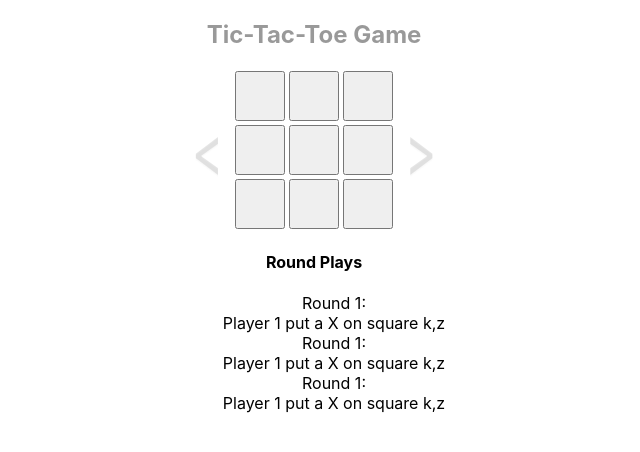
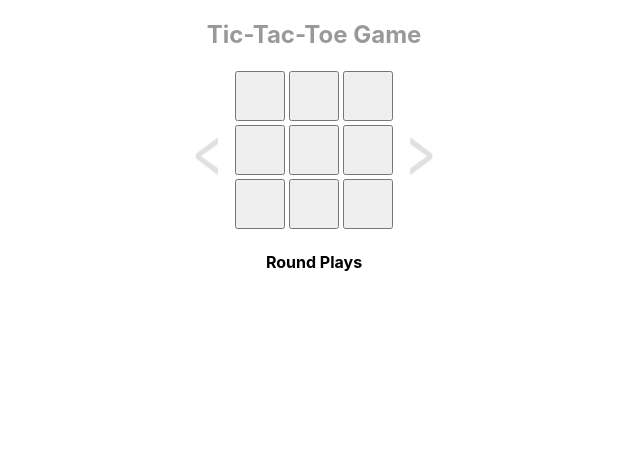
Before and after one commit to fr34nk/factoit, a React (Create React App) app: page / in a window 1280 px wide. Shown: the top 452 px of the page, without its empty margins (326-966 px from the left). Built offline with nearby package versions, Linux system fonts and the light colour scheme.

Commit message:
chore: refactor variable name infoList into playHistory

```diff
--- a/src/App.js
+++ b/src/App.js
@@ -47,7 +47,7 @@ export default function Game () {
         </div>
         <HistoryCtrlRight/>
       </div>
-      <HistoryInfo infoList={state.playHistory}/>
+      <HistoryInfo playHistory={state.playHistory}/>
     </div>
   )
 }
@@ -89,31 +89,35 @@ function Square ({ checked, rowId, squareId, onClick }) {
   </button>
 }
 
-// === History control ===
-function HistoryInfo () {
+
+// === History Info control ===
+function HistoryInfo ({ playHistory=[] }) {
+  const historyInfoList = playHistory.map((info) => {
+    const { round, player, position: { row, col  } } = info;
+    const rowPosition = row + 1;
+    const colPosition = col + 1;
+
+
+    return (
+        <div key={round} className="round">
+          <div className="play">Round {round}: </div>
+          <div className="description">
+            <p aria-label="round-play"> Player {player} played on [{rowPosition}][{colPosition}] </p>
+          </div>
+        </div>
+    )
+  })
+
   return (
       <div className="game-info">
         <h4>Round Plays</h4>
         <ul className="container-round" aria-label="container-round">
-
-          <div className="round" aria-label="round-play">
-            <div className="play">Round 1: </div>
-            <div className="description">Player 1 put a {C.PLAYER_1_SYMBOL} on square k,z</div>
-          </div>
-
-          <div className="round" aria-label="round-play">
-            <div className="play">Round 1: </div>
-            <div className="description">Player 1 put a {C.PLAYER_1_SYMBOL} on square k,z</div>
-          </div>
-
-          <div className="round" aria-label="round-play">
-            <div className="play">Round 1: </div>
-            <div className="description">Player 1 put a {C.PLAYER_1_SYMBOL} on square k,z</div>
-          </div>
+          {historyInfoList}
         </ul>
       </div>
   )
 }
+
 
 function HistoryCtrlLeft () {
   return (
```
